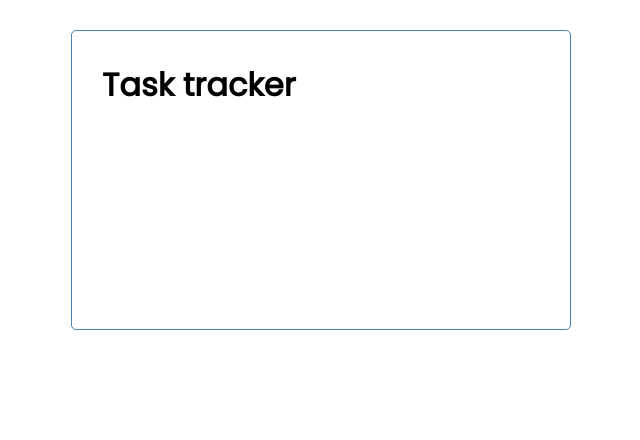
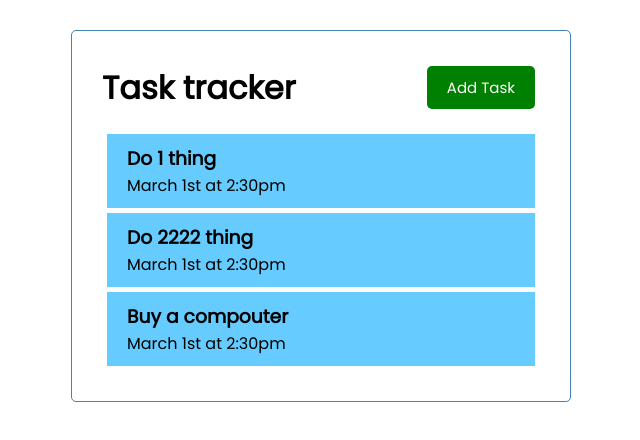
Before and after one commit to balao1312/vue-practice, a Vue app: page / in a window 1280 px wide. Shown: the top 440 px of the page, without its empty margins (319-959 px from the left). Built offline with nearby package versions, Linux system fonts and the light colour scheme.

Commit message:
half way

```diff
--- a/src/App.vue
+++ b/src/App.vue
@@ -1,16 +1,46 @@
 <template>
   <div class="container">
     <Header title="Task tracker" />
+    <Tasks :tasks="tasks"/>
   </div>
 </template>
 
 <script>
 import Header from "./components/Header";
+import Tasks from "./components/Tasks";
 
 export default {
   name: "App",
   components: {
     Header,
+    Tasks,
+  },
+  data() {
+    return {
+      tasks: [],
+    };
+  },
+  created() {
+    this.tasks = [
+      {
+        id: 1,
+        text: "Do 1 thing",
+        day: "March 1st at 2:30pm",
+        remider: true,
+      },
+      {
+        id: 2,
+        text: "Do 2222 thing",
+        day: "March 1st at 2:30pm",
+        remider: true,
+      },
+      {
+        id: 3,
+        text: "Buy a compouter",
+        day: "March 1st at 2:30pm",
+        remider: true,
+      },
+    ];
   },
 };
 </script>
--- /dev/null
+++ b/src/components/Button.vue
@@ -0,0 +1,18 @@
+<template>
+  <button @click="onClick()" :style="{background: color}" class="btn">{{text}}</button>
+</template>
+
+<script>
+export default {
+  name: "Button",
+  props: {
+    text: String,
+    color: String,
+  },
+  methods: {
+      onClick() {
+          console.log('click');
+      }
+  }
+};
+</script>
--- a/src/components/Header.vue
+++ b/src/components/Header.vue
@@ -1,14 +1,21 @@
 <template>
   <header>
     <h1>{{ title }}</h1>
+    <Button color="green" text="Add Task" />
   </header>
 </template>
+
 <script>
+import Button from "./Button";
+
 export default {
   name: "Header",
   props: {
-    title: String
-  }
+    title: String,
+  },
+  components: {
+    Button,
+  },
 };
 </script>
 
--- /dev/null
+++ b/src/components/Task.vue
@@ -0,0 +1,39 @@
+<template>
+  <div class="task">
+      <h3>{{ task.text }}</h3>
+      <p>{{ task.day }}</p>
+  </div>
+</template>
+
+
+<script>
+export default {
+  name: "Task",
+  props: {
+    task: Object,
+  },
+};
+</script>
+
+<style scoped>
+.fas {
+  color: red;
+}
+.task {
+  background: hsl(200, 100%, 70%);
+  margin: 5px;
+  padding: 10px 20px;
+  cursor: pointer;
+}
+.task:hover {
+  background: hsl(200, 100%, 50%)
+}
+.task.reminder {
+  border-left: 5px solid green;
+}
+.task h3 {
+  display: flex;
+  align-items: center;
+  justify-content: space-between;
+}
+</style>
--- /dev/null
+++ b/src/components/Tasks.vue
@@ -0,0 +1,20 @@
+<template>
+  <div v-for="task in tasks" :key="task.id">
+    <!-- <h3>{{ task.text }}</h3> -->
+    <Task :task="task"/>
+  </div>
+</template>
+
+<script>
+import Task from './Task'
+
+export default {
+  name: "Tasks",
+  props: {
+    tasks: Array,
+  },
+  components: {
+      Task,
+  }
+};
+</script>
```
